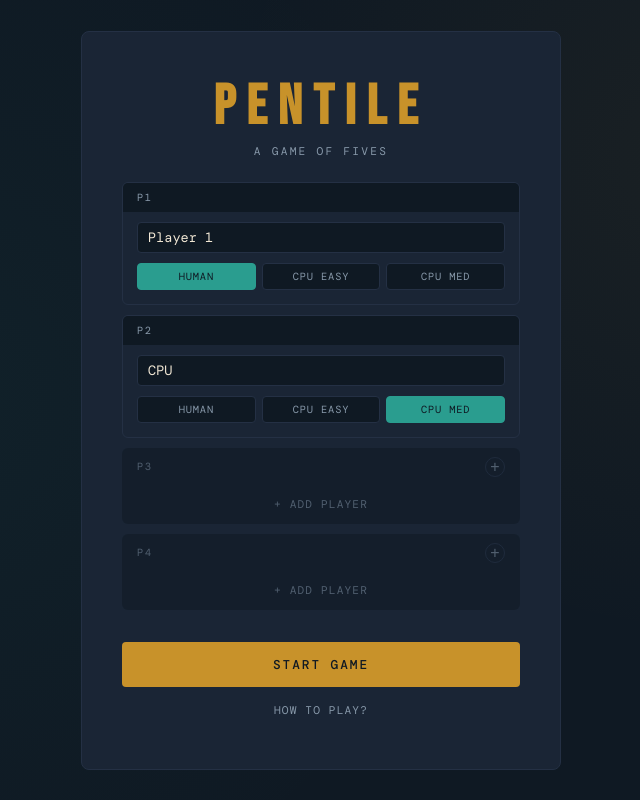
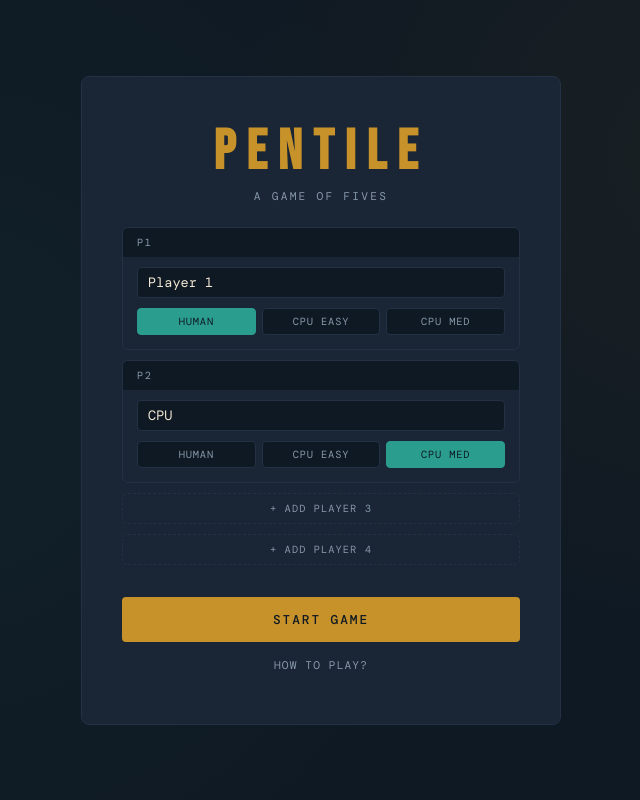
Before and after one commit to clareconstantine/pentile, a React (Vite) app in the folder web/: page / in a window 1280 px wide. Shown: the whole page, without its empty margins (319-959 px from the left). Built offline with nearby package versions, Linux system fonts and the light colour scheme.

Commit message:
smaller button to add players 3 and 4

```diff
--- a/web/src/components/SetupScreen.tsx
+++ b/web/src/components/SetupScreen.tsx
@@ -94,23 +94,18 @@ export default function SetupScreen({ onStart }: SetupScreenProps) {
 
         <div className="setup-players">
           {slots.map((slot, i) => (
-            <div
-              key={i}
-              className={`player-slot ${slot.active ? 'active' : 'inactive'}`}
-            >
+            i >= 2 && !slot.active ? (
+              <button key={i} className="add-player-btn" onClick={() => toggleSlot(i)}>
+                + Add Player {i + 1}
+              </button>
+            ) : (
+              <div key={i} className="player-slot">
                 <div className="slot-header">
                   <span className="slot-number">P{i + 1}</span>
                   {i >= 2 && (
-                  <button
-                    className="slot-toggle"
-                    onClick={() => toggleSlot(i)}
-                  >
-                    {slot.active ? '−' : '+'}
-                  </button>
+                    <button className="slot-toggle" onClick={() => toggleSlot(i)}>−</button>
                   )}
                 </div>
-
-              {slot.active && (
                 <div className="slot-body">
                   <input
                     className="slot-name"
@@ -130,14 +125,8 @@ export default function SetupScreen({ onStart }: SetupScreenProps) {
                     ))}
                   </div>
                 </div>
-              )}
-
-              {!slot.active && (
-                <div className="slot-empty" onClick={() => toggleSlot(i)}>
-                  + Add Player
               </div>
-              )}
-            </div>
+            )
           ))}
         </div>
 
--- a/web/src/styles/SetupScreen.css
+++ b/web/src/styles/SetupScreen.css
@@ -53,15 +53,6 @@
   transition: border-color 0.2s;
 }
 
-.player-slot.active {
-  border-color: var(--navy-light);
-}
-
-.player-slot.inactive {
-  border-color: transparent;
-  background: var(--navy);
-  opacity: 0.5;
-}
 
 .slot-header {
   display: flex;
@@ -155,19 +146,24 @@
   color: var(--navy);
 }
 
-.slot-empty {
-  padding: 12px 14px;
-  font-size: 0.7rem;
+.add-player-btn {
+  background: none;
+  border: 1px dashed var(--navy-light);
+  border-radius: 6px;
+  color: var(--text-dim);
+  font-family: 'DM Mono', monospace;
+  font-size: 0.65rem;
   letter-spacing: 0.1em;
   text-transform: uppercase;
-  color: var(--text-dim);
+  padding: 8px 14px;
   cursor: pointer;
-  text-align: center;
-  transition: color 0.15s;
+  transition: color 0.15s, border-color 0.15s;
+  width: 100%;
 }
 
-.slot-empty:hover {
+.add-player-btn:hover {
   color: var(--cream);
+  border-color: var(--cream-dark);
 }
 
 .start-btn {
```
Also changed, not shown: 1 other file (tests, documents, lock files or other folders). Lines whose indentation alone changed are shown as unchanged.
